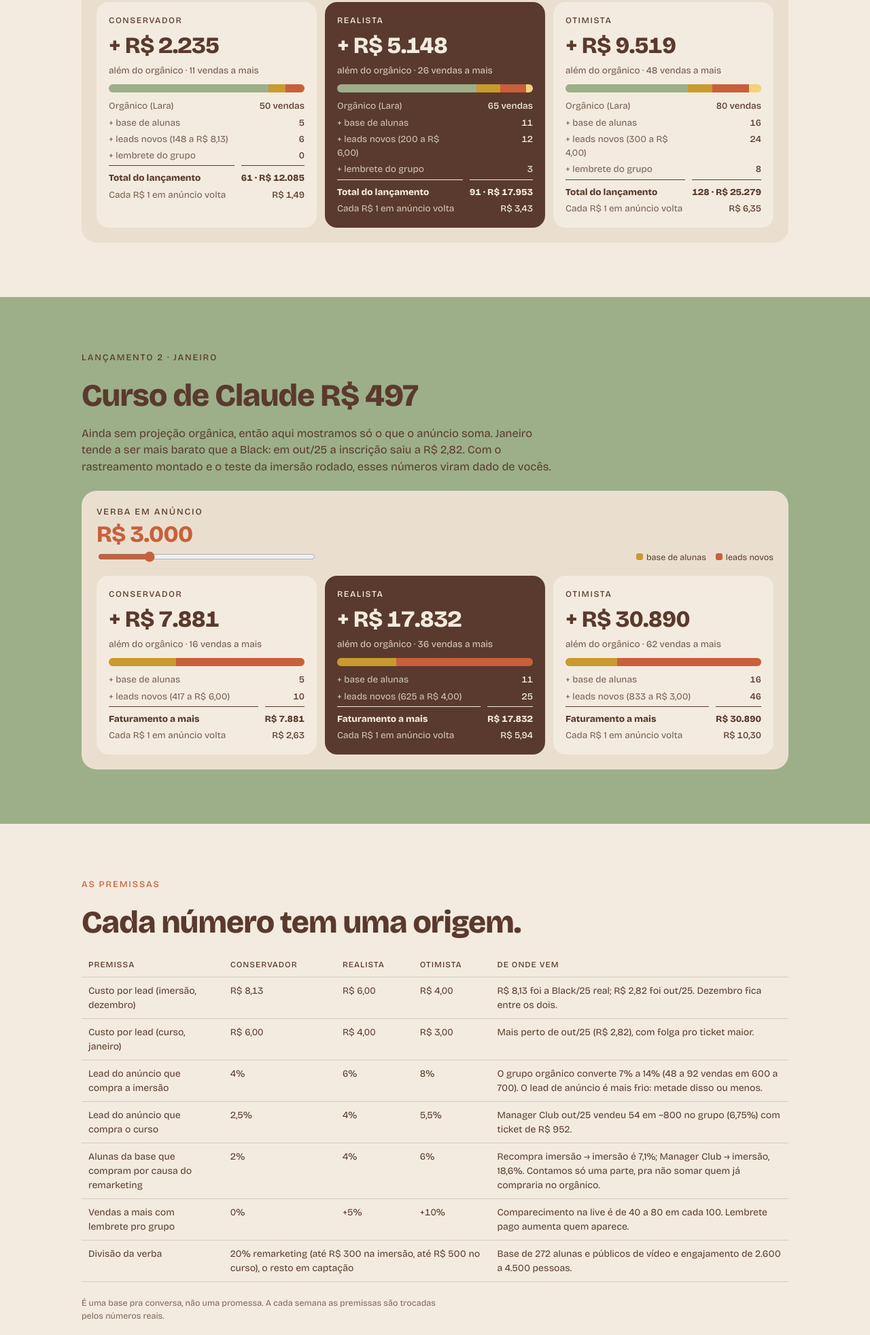
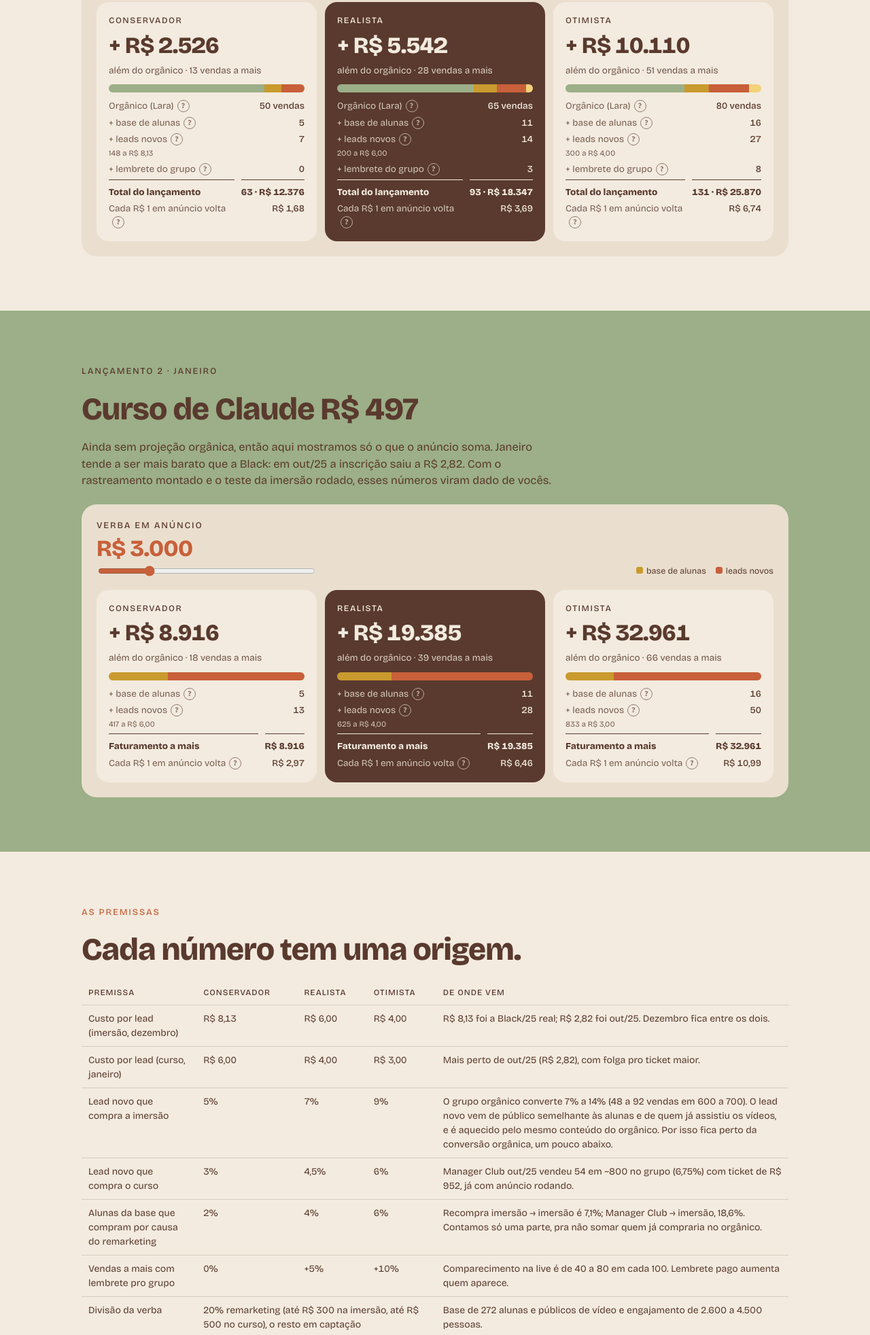
Before and after one commit to luanacaper/proposta-lara-dam, a plain HTML site: page projecao/index.html in a window 1280 px wide. Shown: the part 1367-3331 px from the top of the page at 68% size. Drawn offline with nearby package versions, Linux system fonts and the light colour scheme.

Commit message:
Projeção: explicações nos termos e lead novo com público semelhante
Co-Authored-By: Claude Opus 5.5 <noreply@anthropic.com>

```diff
--- a/projecao/index.html
+++ b/projecao/index.html
@@ -65,6 +65,11 @@ p{margin:0;max-width:66ch}
 .cen.real .barra-tot{background:rgba(243,235,223,.2)}
 .barra-tot i{display:block;height:100%}
 .leg{display:flex;gap:14px;flex-wrap:wrap;font-size:12.5px}
+.q{font:inherit;font-size:11px;font-weight:800;width:18px;height:18px;border-radius:50%;border:1.5px solid currentColor;background:transparent;color:inherit;cursor:pointer;display:inline-grid;place-items:center;padding:0;margin-left:5px;vertical-align:1px;opacity:.8}
+.q:hover,.q[aria-expanded="true"]{opacity:1;background:var(--mostarda);border-color:var(--mostarda);color:var(--chocolate)}
+.explica{background:var(--chocolate);color:var(--creme);border-radius:16px;padding:16px 18px;font-size:14.5px;display:flex;flex-direction:column;gap:6px}
+.explica b{font-size:16px}
+.explica[hidden]{display:none}
 .leg i{display:inline-block;width:10px;height:10px;border-radius:3px;margin-right:5px}
 .premissas{width:100%;border-collapse:collapse;font-size:14px}
 .premissas th,.premissas td{text-align:left;padding:9px 10px;border-bottom:1px solid var(--linha);vertical-align:top}
@@ -115,6 +120,7 @@ p{margin:0;max-width:66ch}
         <div class="leg"><span><i style="background:var(--salvia)"></i>orgânico</span><span><i style="background:var(--mostarda)"></i>base de alunas</span><span><i style="background:var(--terracota)"></i>leads novos</span><span><i style="background:var(--mostarda-clara)"></i>lembrete do grupo</span></div>
       </div>
       <div class="cens" id="c1"></div>
+      <div class="explica" id="e1" hidden role="status"></div>
     </div>
   </div>
 </section>
@@ -130,6 +136,7 @@ p{margin:0;max-width:66ch}
         <div class="leg"><span><i style="background:var(--mostarda)"></i>base de alunas</span><span><i style="background:var(--terracota)"></i>leads novos</span></div>
       </div>
       <div class="cens" id="c2"></div>
+      <div class="explica" id="e2" hidden role="status"></div>
     </div>
   </div>
 </section>
@@ -144,8 +151,8 @@ p{margin:0;max-width:66ch}
       <tbody>
         <tr><td>Custo por lead (imersão, dezembro)</td><td class="n">R$ 8,13</td><td class="n">R$ 6,00</td><td class="n">R$ 4,00</td><td>R$ 8,13 foi a Black/25 real; R$ 2,82 foi out/25. Dezembro fica entre os dois.</td></tr>
         <tr><td>Custo por lead (curso, janeiro)</td><td class="n">R$ 6,00</td><td class="n">R$ 4,00</td><td class="n">R$ 3,00</td><td>Mais perto de out/25 (R$ 2,82), com folga pro ticket maior.</td></tr>
-        <tr><td>Lead do anúncio que compra a imersão</td><td class="n">4%</td><td class="n">6%</td><td class="n">8%</td><td>O grupo orgânico converte 7% a 14% (48 a 92 vendas em 600 a 700). O lead de anúncio é mais frio: metade disso ou menos.</td></tr>
-        <tr><td>Lead do anúncio que compra o curso</td><td class="n">2,5%</td><td class="n">4%</td><td class="n">5,5%</td><td>Manager Club out/25 vendeu 54 em ~800 no grupo (6,75%) com ticket de R$ 952.</td></tr>
+        <tr><td>Lead novo que compra a imersão</td><td class="n">5%</td><td class="n">7%</td><td class="n">9%</td><td>O grupo orgânico converte 7% a 14% (48 a 92 vendas em 600 a 700). O lead novo vem de público semelhante às alunas e de quem já assistiu os vídeos, e é aquecido pelo mesmo conteúdo do orgânico. Por isso fica perto da conversão orgânica, um pouco abaixo.</td></tr>
+        <tr><td>Lead novo que compra o curso</td><td class="n">3%</td><td class="n">4,5%</td><td class="n">6%</td><td>Manager Club out/25 vendeu 54 em ~800 no grupo (6,75%) com ticket de R$ 952, já com anúncio rodando.</td></tr>
         <tr><td>Alunas da base que compram por causa do remarketing</td><td class="n">2%</td><td class="n">4%</td><td class="n">6%</td><td>Recompra imersão → imersão é 7,1%; Manager Club → imersão, 18,6%. Contamos só uma parte, pra não somar quem já compraria no orgânico.</td></tr>
         <tr><td>Vendas a mais com lembrete pro grupo</td><td class="n">0%</td><td class="n">+5%</td><td class="n">+10%</td><td>Comparecimento na live é de 40 a 80 em cada 100. Lembrete pago aumenta quem aparece.</td></tr>
         <tr><td>Divisão da verba</td><td colspan="3">20% remarketing (até R$ 300 na imersão, até R$ 500 no curso), o resto em captação</td><td>Base de 272 alunas e públicos de vídeo e engajamento de 2.600 a 4.500 pessoas.</td></tr>
@@ -181,8 +188,24 @@ p{margin:0;max-width:66ch}
   var $=function(i){return document.getElementById(i);};
   var brl=function(v){return 'R$ '+Math.round(v).toLocaleString('pt-BR');};
   var n=function(v){return Math.round(v).toLocaleString('pt-BR');};
-  var C1=[{nome:'Conservador',cpl:8.13,conv:.04,base:.02,lemb:0,org:50},{nome:'Realista',cpl:6,conv:.06,base:.04,lemb:.05,org:65},{nome:'Otimista',cpl:4,conv:.08,base:.06,lemb:.10,org:80}];
-  var C2=[{nome:'Conservador',cpl:6,conv:.025,base:.02},{nome:'Realista',cpl:4,conv:.04,base:.04},{nome:'Otimista',cpl:3,conv:.055,base:.06}];
+  var DEF={
+    org:['Orgânico','As vendas que vocês já projetam sem anúncio: 50 a 80 na imersão, como nos últimos lançamentos. Fica de fora da conta do tráfego.'],
+    base:['Base de alunas','As 272 pessoas que já compraram de vocês. O anúncio de remarketing mostra a imersão nova pra elas no Instagram, inclusive pra quem não viu os stories. Contamos só uma parte das que recompram (14,3% já compraram 2 vezes), pra não somar quem compraria de qualquer jeito.'],
+    novos:['Leads novos','Gente que ainda não segue vocês e entra no grupo pelo anúncio. Vem de dois lugares: público semelhante às alunas (o Meta usa as 272 compradoras e as inscritas como modelo e acha pessoas com o mesmo comportamento de compra) e quem já assistiu os vídeos de vocês. Como o conteúdo é o mesmo que converte no orgânico, esse lead converte perto do orgânico.'],
+    lemb:['Lembrete do grupo','Anúncio pequeno só pra quem já está no grupo, lembrando da aula ao vivo e da abertura do carrinho. Hoje de cada 100 no grupo, 40 a 80 aparecem na live. Mais gente na aula, mais vendas.'],
+    roas:['Cada R$ 1 volta','Faturamento a mais dividido pelo que foi investido em anúncio. Ex.: R$ 3,00 quer dizer que cada real investido trouxe três de volta em vendas.']
+  };
+  window.Q=function(k){return '<button type="button" class="q" data-q="'+k+'" aria-label="O que é '+DEF[k][0]+'?" aria-expanded="false">?</button>';};
+  document.addEventListener('click',function(e){
+    var b=e.target.closest('.q'); if(!b) return;
+    var box=b.closest('.lanc').querySelector('.explica'), k=b.dataset.q, aberto=b.getAttribute('aria-expanded')==='true';
+    [].forEach.call(document.querySelectorAll('.q'),function(x){x.setAttribute('aria-expanded','false');});
+    if(aberto){ box.hidden=true; return; }
+    [].forEach.call(b.closest('.lanc').querySelectorAll('.q[data-q="'+k+'"]'),function(x){x.setAttribute('aria-expanded','true');});
+    box.innerHTML='<b>'+DEF[k][0]+'</b><span>'+DEF[k][1]+'</span>'; box.hidden=false;
+  });
+  var C1=[{nome:'Conservador',cpl:8.13,conv:.05,base:.02,lemb:0,org:50},{nome:'Realista',cpl:6,conv:.07,base:.04,lemb:.05,org:65},{nome:'Otimista',cpl:4,conv:.09,base:.06,lemb:.10,org:80}];
+  var C2=[{nome:'Conservador',cpl:6,conv:.03,base:.02},{nome:'Realista',cpl:4,conv:.045,base:.04},{nome:'Otimista',cpl:3,conv:.06,base:.06}];
   function barra(partes,tot){ return '<div class="barra-tot">'+partes.map(function(p){return '<i style="width:'+(tot>0?p[0]/tot*100:0)+'%;background:var('+p[1]+')"></i>';}).join('')+'</div>'; }
   function r1(){
     var b=+$('v1').value; $('o1').textContent=brl(b);
@@ -192,8 +215,8 @@ p{margin:0;max-width:66ch}
       return '<div class="cen'+(i===1?' real':'')+'"><span class="nome">'+c.nome+'</span>'
         +'<div class="extra num">+ '+brl(fat)+'</div><div class="sub">além do orgânico · '+n(v)+' vendas a mais</div>'
         +barra([[c.org,'--salvia'],[vB,'--mostarda'],[vN,'--terracota'],[vL,'--mostarda-clara']],tot)
-        +'<dl><dt>Orgânico (Lara)</dt><dd>'+n(c.org)+' vendas</dd><dt>+ base de alunas</dt><dd>'+n(vB)+'</dd><dt>+ leads novos ('+n(leads)+' a R$ '+c.cpl.toLocaleString('pt-BR',{minimumFractionDigits:2})+')</dt><dd>'+n(vN)+'</dd><dt>+ lembrete do grupo</dt><dd>'+n(vL)+'</dd>'
-        +'<dt class="total">Total do lançamento</dt><dd class="total">'+n(tot)+' · '+brl(tot*197)+'</dd><dt>Cada R$ 1 em anúncio volta</dt><dd>R$ '+(fat/b).toLocaleString('pt-BR',{minimumFractionDigits:2,maximumFractionDigits:2})+'</dd></dl></div>';
+        +'<dl><dt>Orgânico (Lara)'+Q('org')+'</dt><dd>'+n(c.org)+' vendas</dd><dt>+ base de alunas'+Q('base')+'</dt><dd>'+n(vB)+'</dd><dt>+ leads novos'+Q('novos')+'<br><small>'+n(leads)+' a R$ '+c.cpl.toLocaleString('pt-BR',{minimumFractionDigits:2})+'</small></dt><dd>'+n(vN)+'</dd><dt>+ lembrete do grupo'+Q('lemb')+'</dt><dd>'+n(vL)+'</dd>'
+        +'<dt class="total">Total do lançamento</dt><dd class="total">'+n(tot)+' · '+brl(tot*197)+'</dd><dt>Cada R$ 1 em anúncio volta'+Q('roas')+'</dt><dd>R$ '+(fat/b).toLocaleString('pt-BR',{minimumFractionDigits:2,maximumFractionDigits:2})+'</dd></dl></div>';
     }).join('');
   }
   function r2(){
@@ -203,8 +226,8 @@ p{margin:0;max-width:66ch}
       return '<div class="cen'+(i===1?' real':'')+'"><span class="nome">'+c.nome+'</span>'
         +'<div class="extra num">+ '+brl(fat)+'</div><div class="sub">além do orgânico · '+n(v)+' vendas a mais</div>'
         +barra([[vB,'--mostarda'],[vN,'--terracota']],v)
-        +'<dl><dt>+ base de alunas</dt><dd>'+n(vB)+'</dd><dt>+ leads novos ('+n(leads)+' a R$ '+c.cpl.toLocaleString('pt-BR',{minimumFractionDigits:2})+')</dt><dd>'+n(vN)+'</dd>'
-        +'<dt class="total">Faturamento a mais</dt><dd class="total">'+brl(fat)+'</dd><dt>Cada R$ 1 em anúncio volta</dt><dd>R$ '+(fat/b).toLocaleString('pt-BR',{minimumFractionDigits:2,maximumFractionDigits:2})+'</dd></dl></div>';
+        +'<dl><dt>+ base de alunas'+Q('base')+'</dt><dd>'+n(vB)+'</dd><dt>+ leads novos'+Q('novos')+'<br><small>'+n(leads)+' a R$ '+c.cpl.toLocaleString('pt-BR',{minimumFractionDigits:2})+'</small></dt><dd>'+n(vN)+'</dd>'
+        +'<dt class="total">Faturamento a mais</dt><dd class="total">'+brl(fat)+'</dd><dt>Cada R$ 1 em anúncio volta'+Q('roas')+'</dt><dd>R$ '+(fat/b).toLocaleString('pt-BR',{minimumFractionDigits:2,maximumFractionDigits:2})+'</dd></dl></div>';
     }).join('');
   }
   $('v1').addEventListener('input',r1); $('v2').addEventListener('input',r2); r1(); r2();
```
